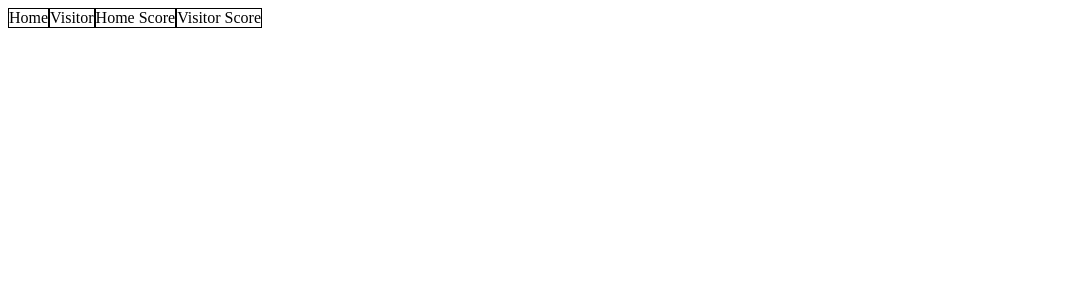
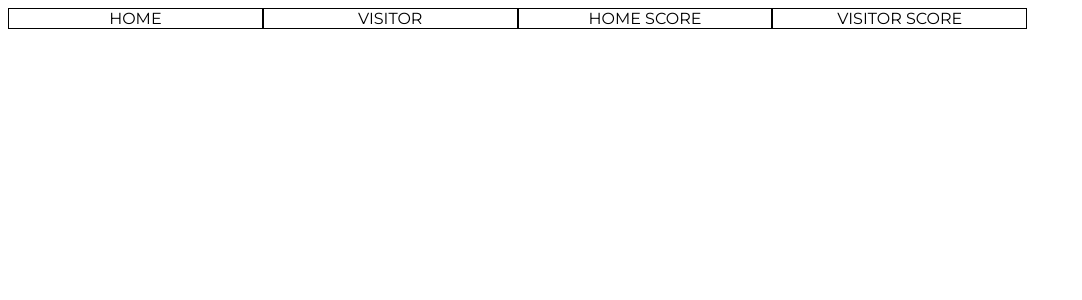
Before and after one commit to prifkind/box-scorer-v2, a React (Create React App) app: page / in a window 1280 px wide. Shown: the top 300 px of the page, without its empty margins (0-1082 px from the left). Built offline with nearby package versions, Linux system fonts and the light colour scheme; no server answers.

Commit message:
Added font-family, alignment, and adjusted class widths

```diff
--- a/src/Components/Grid.js
+++ b/src/Components/Grid.js
@@ -25,15 +25,15 @@ const Grid = ({ querySubmit, games }) => {
   });
   return (
     <div>
-      <div>
+      <div className="gridHeader">
         <Row
           column1="Home"
           column2="Visitor"
           column3="Home Score"
           column4="Visitor Score"
         />
-        {/* <div>{renderBox}</div> */}
       </div>
+      <div>{renderBox}</div>
     </div>
   );
 };
--- a/src/styles.css
+++ b/src/styles.css
@@ -1,11 +1,21 @@
+@import url('https://fonts.googleapis.com/css2?family=Montserrat:wght@100;400&display=swap');
+
 .grid {
   display: flex;
   flex-flow: row;
   justify-content: flex-start;
+  max-width: 80%;
+  font-family: "Montserrat", sans-serif;
 }
 
+.gridHeader {
+  text-transform: uppercase;
+
+}
 
 .gridRow {
+  min-width: 25%;
   border: 1px solid black;
-
+  justify-content: space-evenly;
+  text-align: center;
 }
```
